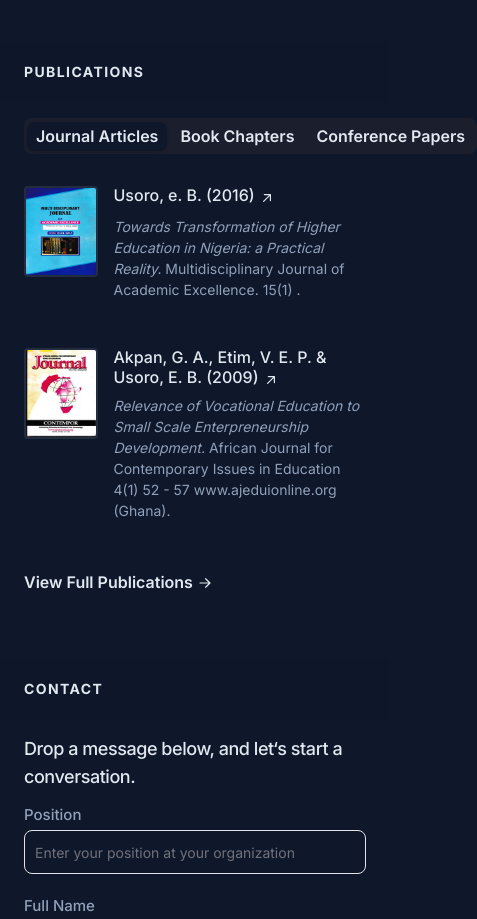
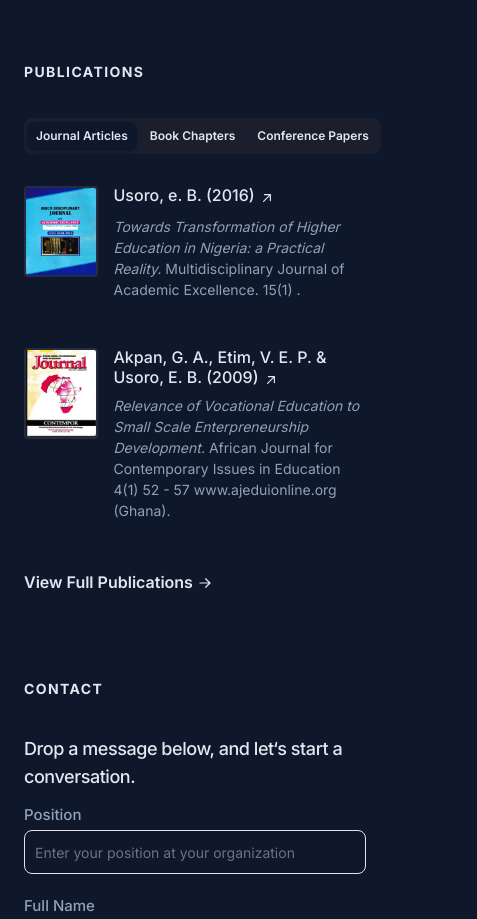
Before and after one commit to agedet/enoidem-portfolio, a Next.js app: page / in a window 390 px wide. Shown: the part 3980-4899 px from the top of the page, 477 px wide, since content can reach past the window. Built offline with nearby package versions, Linux system fonts and the light colour scheme.

Commit message:
fix: publication tab font mobile screen

```diff
--- a/src/app/layout.tsx
+++ b/src/app/layout.tsx
@@ -9,8 +9,24 @@ const inter = Inter({
 });
 
 export const metadata: Metadata = {
-  title: "Create Next App",
-  description: "Generated by create next app",
+  title: "Professor Enoidem Usoro",
+  description: "The personal website of Professor Enoidem Usoro, a professor in the field of Business Education.",
+  openGraph: {
+    title: "Professor Enoidem Usoro",
+    description: "The personal website of Professor Enoidem Usoro, a professor in the field of Business Education.",
+    url: "https://enoidemusoro.com",
+    siteName: "Professor Enoidem Usoro",
+    images: [
+      {
+        url: "/professor-enoidem.jpg",
+        width: 1200,
+        height: 630,
+        alt: "Professor Enoidem Usoro",
+      },
+    ],
+    locale: "en_US",
+    type: "website",
+  },
 };
 
 export default function RootLayout({
--- a/src/components/Publications.tsx
+++ b/src/components/Publications.tsx
@@ -83,14 +83,14 @@ function Publications() {
                 defaultValue='journal-articles'
                 className=""
             >
-                <TabsList className='mb-6 flex flex-row gap-1 xl:mx-0 xl:gap-6'>
-                    <TabsTrigger value="journal-articles" className="text-slate-200 font-semibold text-base">
+                <TabsList className='mb-6 flex gap-1 xl:mx-0 xl:gap-6'>
+                    <TabsTrigger value="journal-articles" className="text-slate-200 font-semibold text-xs">
                         Journal Articles
                     </TabsTrigger>
-                    <TabsTrigger value="book-chapters" className="text-slate-200 font-semibold text-base">
+                    <TabsTrigger value="book-chapters" className="text-slate-200 font-semibold text-xs">
                         Book Chapters
                     </TabsTrigger>
-                    <TabsTrigger value="conference-papers" className="text-slate-200 font-semibold text-base">
+                    <TabsTrigger value="conference-papers" className="text-slate-200 font-semibold text-xs">
                         Conference Papers
                     </TabsTrigger>
                 </TabsList>
```
